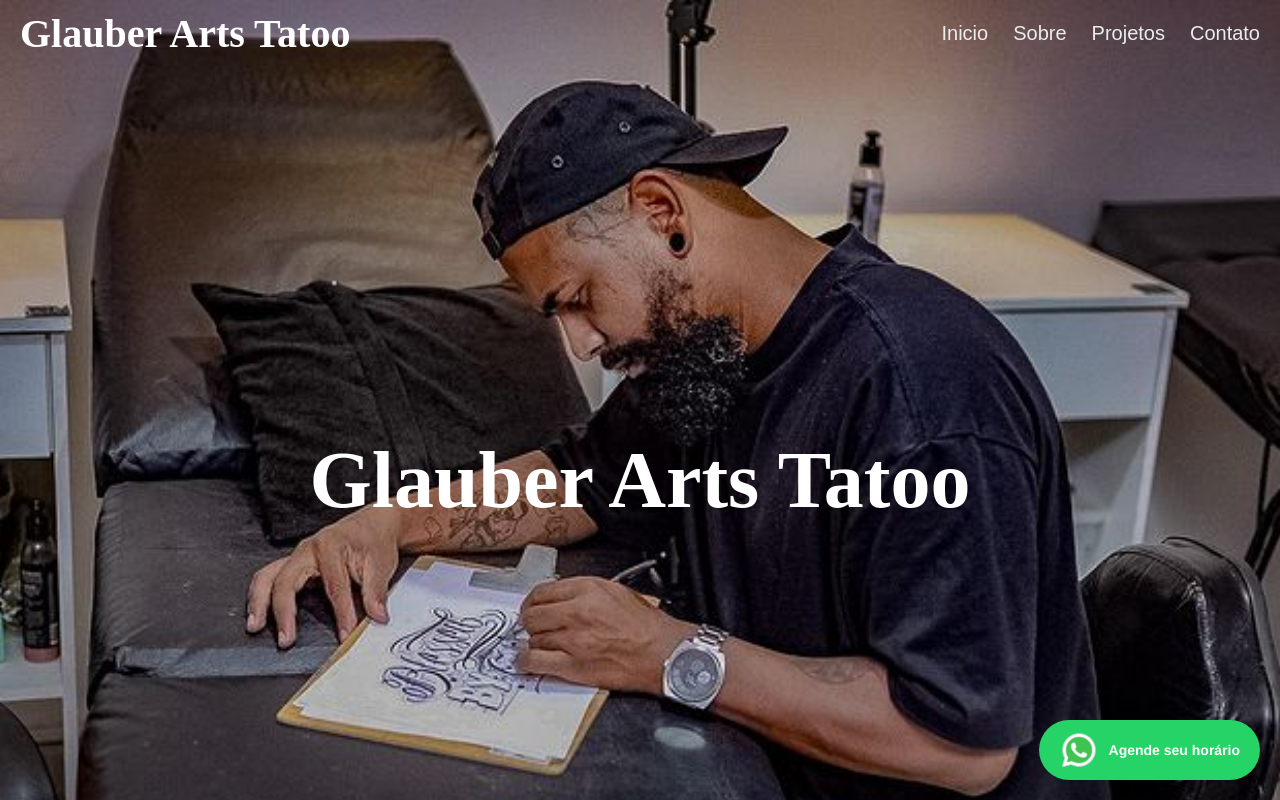
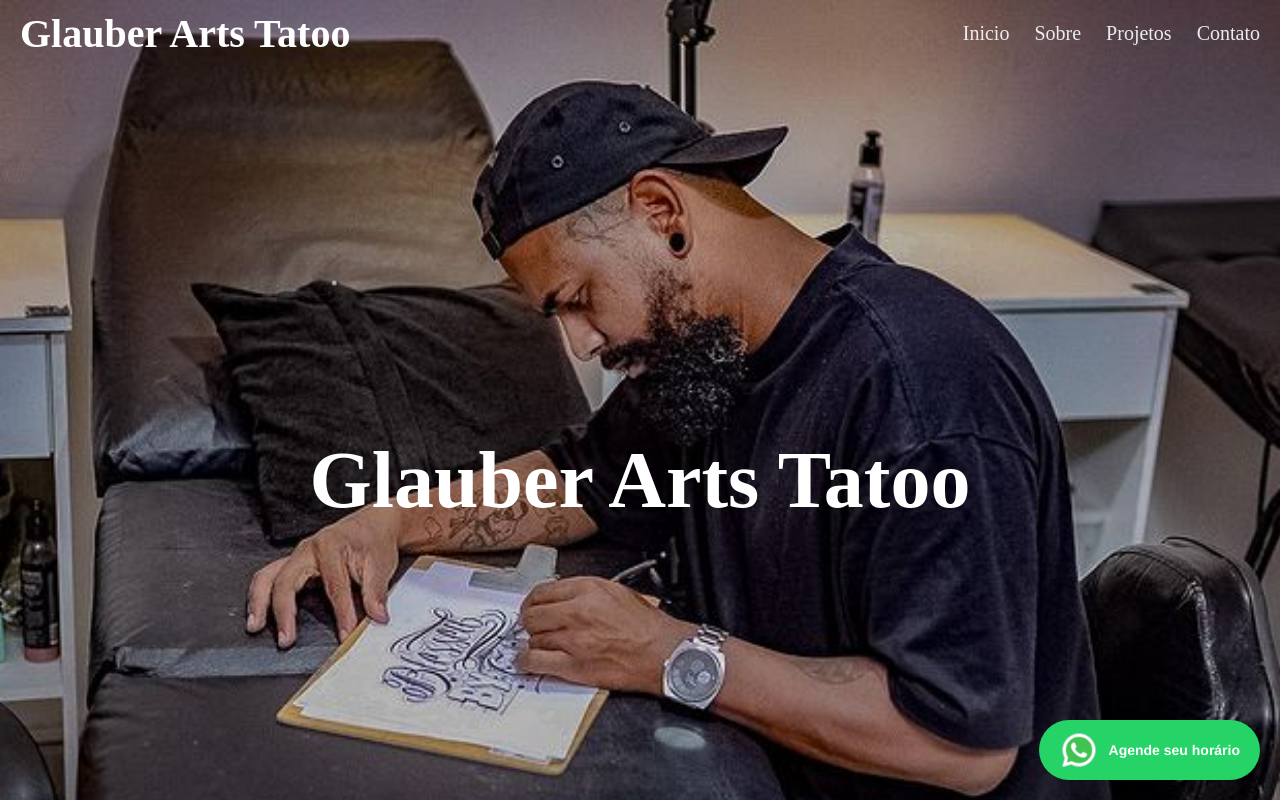
Before and after one commit to fabiopdiogo/landing-page, a React (Create React App) app: page / in a window 1280 px wide. Shown: the top 800 px of the page. Built offline with nearby package versions, Linux system fonts and the light colour scheme.

Commit message:
retirada new amsterdam

```diff
--- a/src/index.css
+++ b/src/index.css
@@ -1,8 +1,5 @@
 body {
   margin: 0;
-  font-family: "New Amsterdam", sans-serif;
-  font-weight: 400;
-  font-style: normal;
   -webkit-font-smoothing: antialiased;
   -moz-osx-font-smoothing: grayscale;
 }
```
